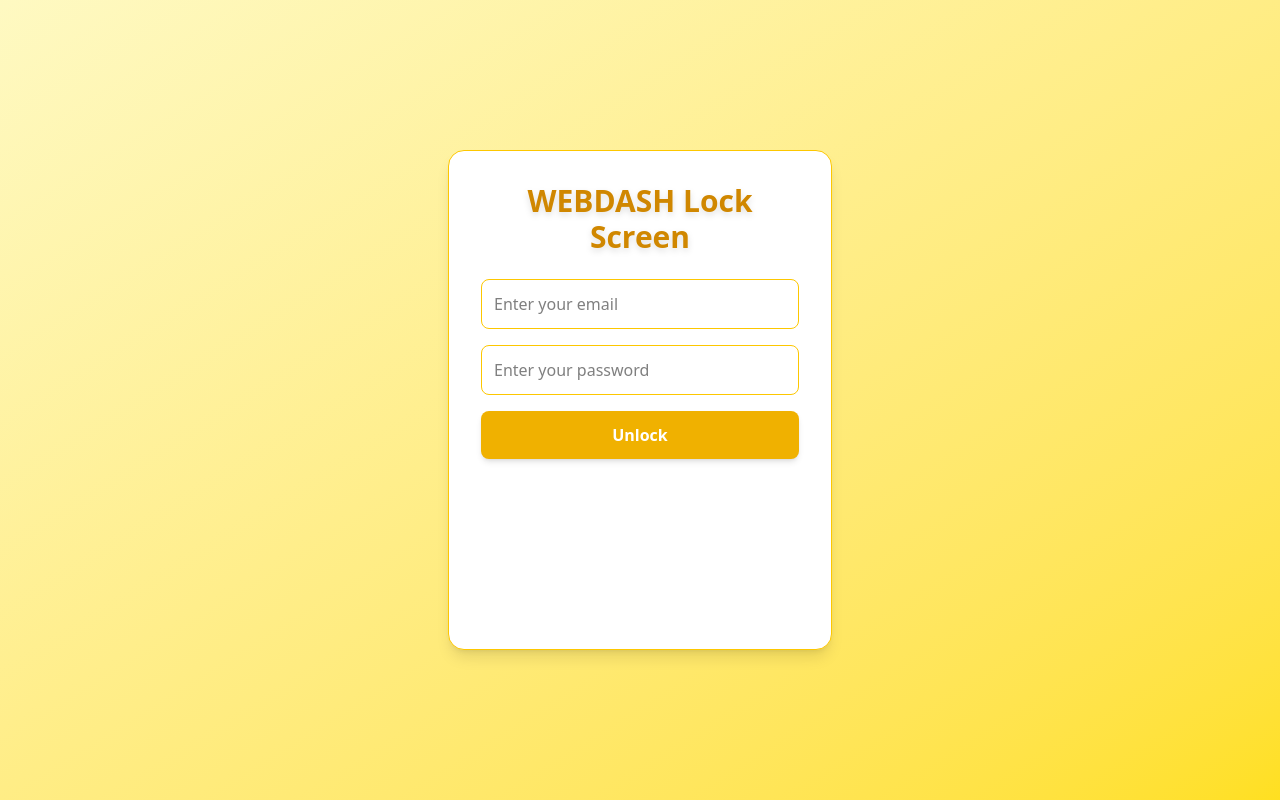
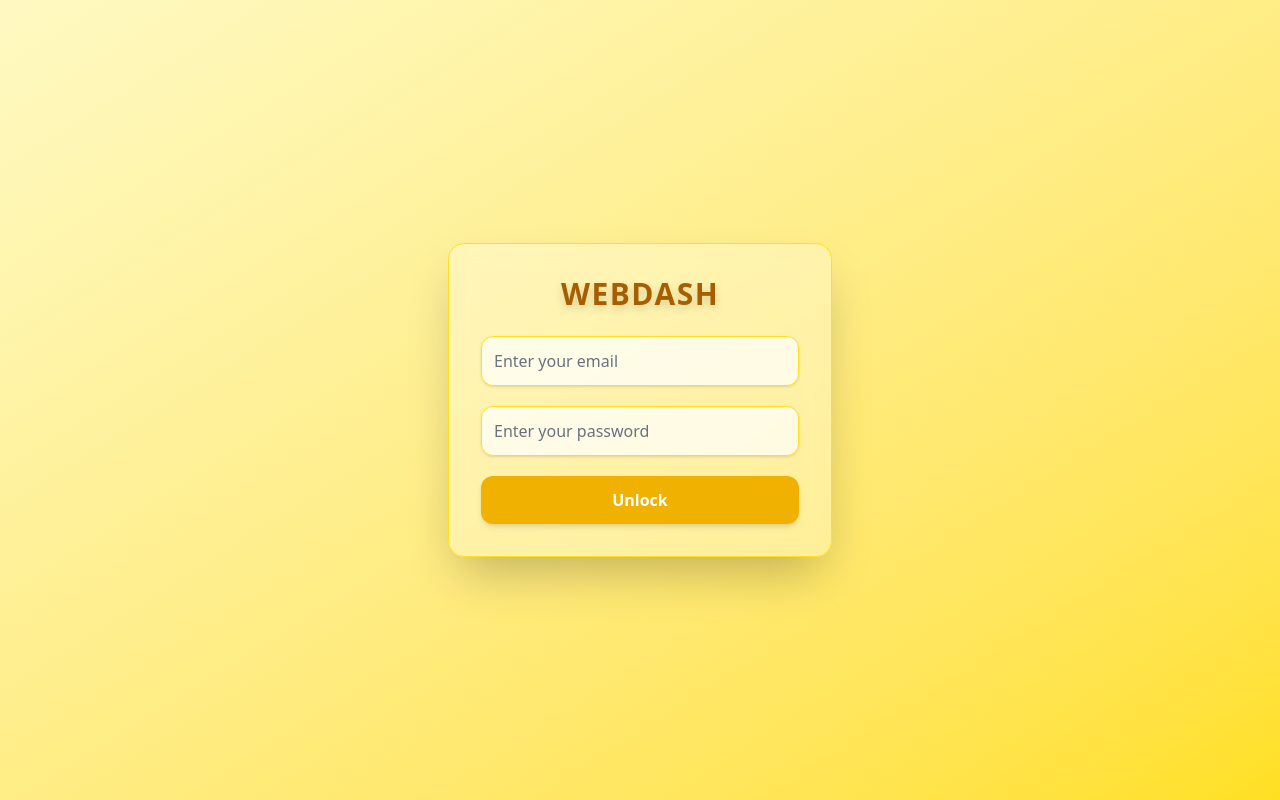
Before and after one commit to sarthak12005/DASH, a React (Vite) app in the folder WEBDASHSITE/: page / in a window 1280 px wide. Built offline with nearby package versions, Linux system fonts and the light colour scheme.

Commit message:
updated the login page of the website

```diff
--- a/WEBDASHSITE/src/pages/Home.jsx
+++ b/WEBDASHSITE/src/pages/Home.jsx
@@ -52,35 +52,41 @@ const Home = () => {
         </>
       ) : (
         <div className="flex items-center justify-center h-screen bg-gradient-to-br from-yellow-100 to-yellow-300">
-          <div className="bg-white p-8 rounded-2xl shadow-lg w-96 border border-yellow-400 h-125">
-            <h1 className="text-3xl font-extrabold text-center mb-6 text-yellow-600 drop-shadow-md">
-              WEBDASH Lock Screen
+          <div className="bg-white/30 backdrop-blur-md border border-yellow-300 shadow-2xl p-8 rounded-2xl w-96">
+            <h1 className="text-3xl font-extrabold text-center mb-6 text-yellow-700 tracking-wider drop-shadow-lg">
+              WEBDASH
             </h1>
-            <div className="space-y-4">
-              {error && <p className="text-red-500 text-center">{error}</p>}
+
+            <div className="space-y-5">
+              {error && <p className="text-red-500 text-center text-sm">{error}</p>}
+
               <input
                 type="email"
                 placeholder="Enter your email"
-                className="w-full p-3 border border-yellow-400 rounded-lg focus:outline-none focus:ring-2 focus:ring-yellow-500 focus:border-transparent transition-all"
+                className="w-full p-3 rounded-xl bg-white/70 text-gray-800 placeholder-gray-500 border border-yellow-300 focus:outline-none focus:ring-2 focus:ring-yellow-400 focus:border-transparent transition-all shadow-sm"
                 value={email}
                 onChange={(e) => setEmail(e.target.value)}
               />
+
               <input
                 type="password"
                 placeholder="Enter your password"
-                className="w-full p-3 border border-yellow-400 rounded-lg focus:outline-none focus:ring-2 focus:ring-yellow-500 focus:border-transparent transition-all"
+                className="w-full p-3 rounded-xl bg-white/70 text-gray-800 placeholder-gray-500 border border-yellow-300 focus:outline-none focus:ring-2 focus:ring-yellow-400 focus:border-transparent transition-all shadow-sm"
                 value={password}
                 onChange={(e) => setPassword(e.target.value)}
               />
+
               <button
                 onClick={handleLogin}
-                className="w-full bg-yellow-500 text-white font-bold py-3 rounded-lg shadow-md hover:bg-yellow-600 transition-all hover:shadow-xl"
+                className="w-full py-3 bg-yellow-500 text-white font-bold rounded-xl shadow-md hover:bg-yellow-600 hover:shadow-lg hover:scale-[1.02] transition-all"
               >
                 Unlock
               </button>
             </div>
           </div>
         </div>
+
+
       )}
     </>
   );
```
